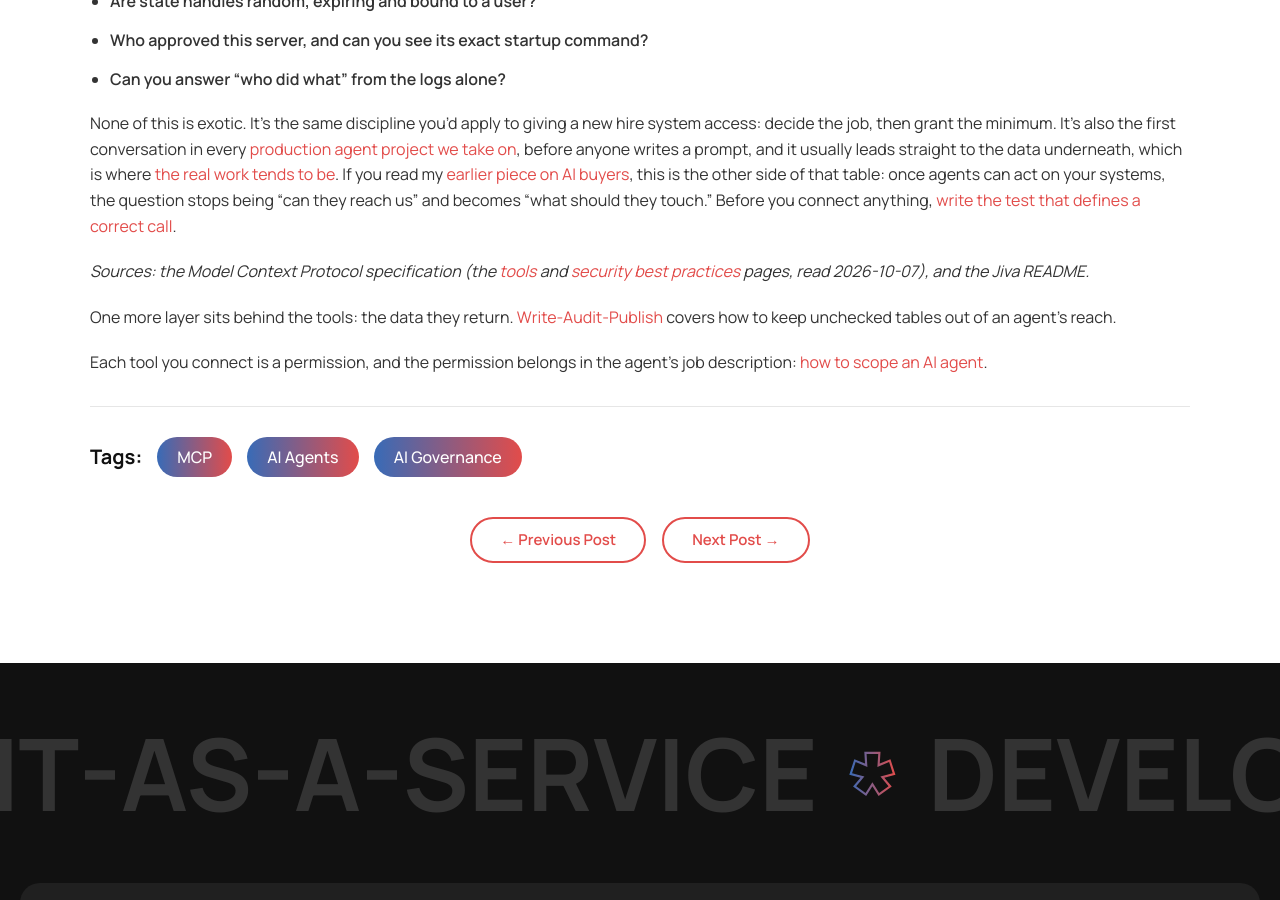
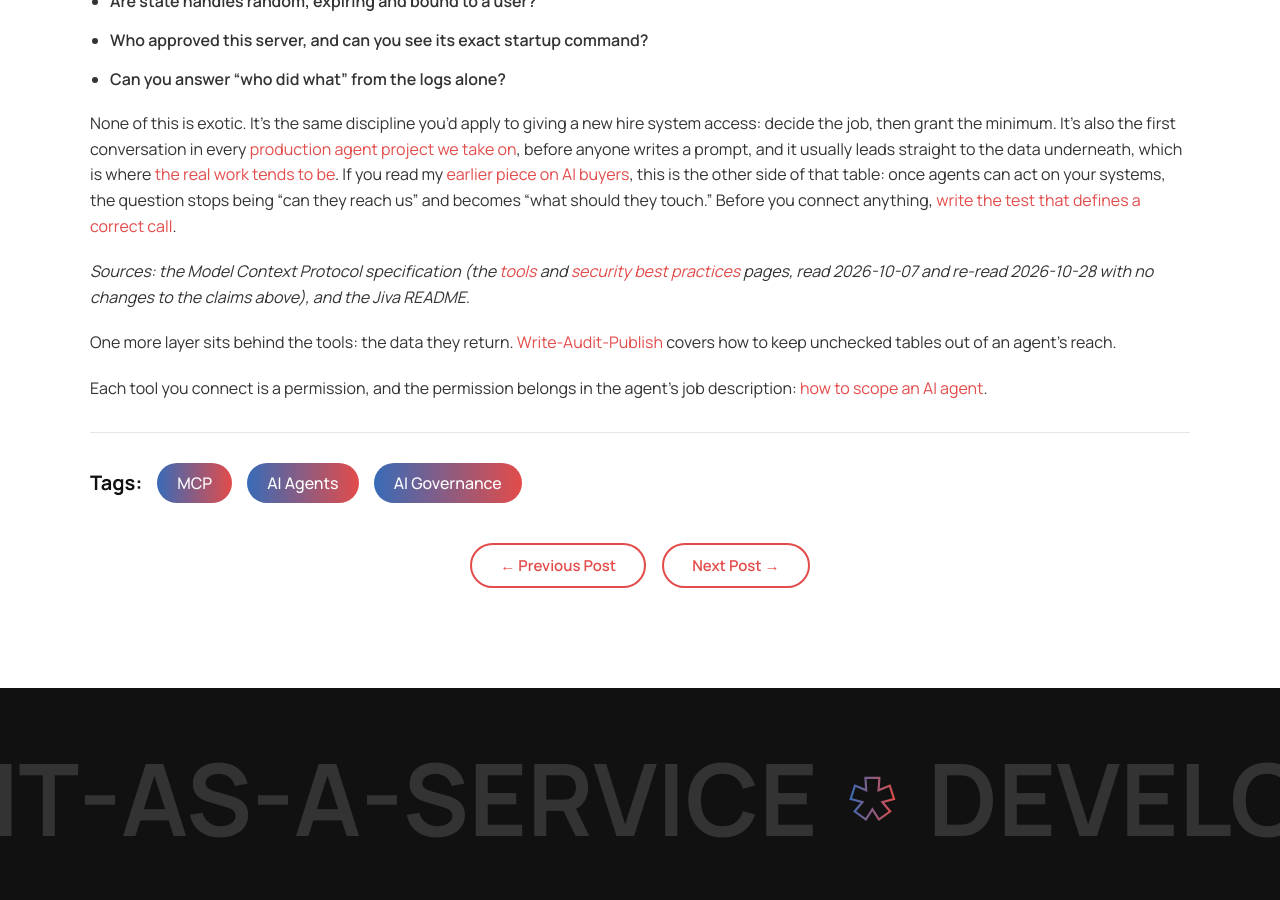
Before and after one commit to gritsa/www-gritsa.github.io, a Jekyll site: the page built from _posts/2026-10-07-mcp-servers-in-production-what-breaks-first.md, in a window 1280 px wide and 900 px high, scrolled down 4393 px. Built offline with Jekyll 4.4.1, drawn with Linux system fonts in a browser that asks for light colours.

Commit message:
Refresh pass: MCP production guide re-checked against current spec, claims hold

```diff
--- a/_posts/2026-10-07-mcp-servers-in-production-what-breaks-first.md
+++ b/_posts/2026-10-07-mcp-servers-in-production-what-breaks-first.md
@@ -102,7 +102,7 @@ One more caution from the spec: clients must treat tool annotations such as "rea
 
 None of this is exotic. It's the same discipline you'd apply to giving a new hire system access: decide the job, then grant the minimum. It's also the first conversation in every [production agent project we take on](/services/ai-agents/), before anyone writes a prompt, and it usually leads straight to the data underneath, which is where [the real work tends to be](/services/data-engineering/). If you read my [earlier piece on AI buyers](/blog/2026/10/06/your-next-b2b-buyer-might-be-an-ai-agent/), this is the other side of that table: once agents can act on your systems, the question stops being "can they reach us" and becomes "what should they touch." Before you connect anything, [write the test that defines a correct call](/blog/2026/10/12/write-the-test-before-you-hire-the-agent/).
 
-*Sources: the Model Context Protocol specification (the [tools](https://modelcontextprotocol.io/specification/latest/server/tools) and [security best practices](https://modelcontextprotocol.io/specification/latest/basic/security_best_practices) pages, read 2026-10-07), and the Jiva README.*
+*Sources: the Model Context Protocol specification (the [tools](https://modelcontextprotocol.io/specification/latest/server/tools) and [security best practices](https://modelcontextprotocol.io/specification/latest/basic/security_best_practices) pages, read 2026-10-07 and re-read 2026-10-28 with no changes to the claims above), and the Jiva README.*
 
 One more layer sits behind the tools: the data they return. [Write-Audit-Publish](/blog/2026/10/13/write-audit-publish-for-agents/) covers how to keep unchecked tables out of an agent's reach.
 
```
